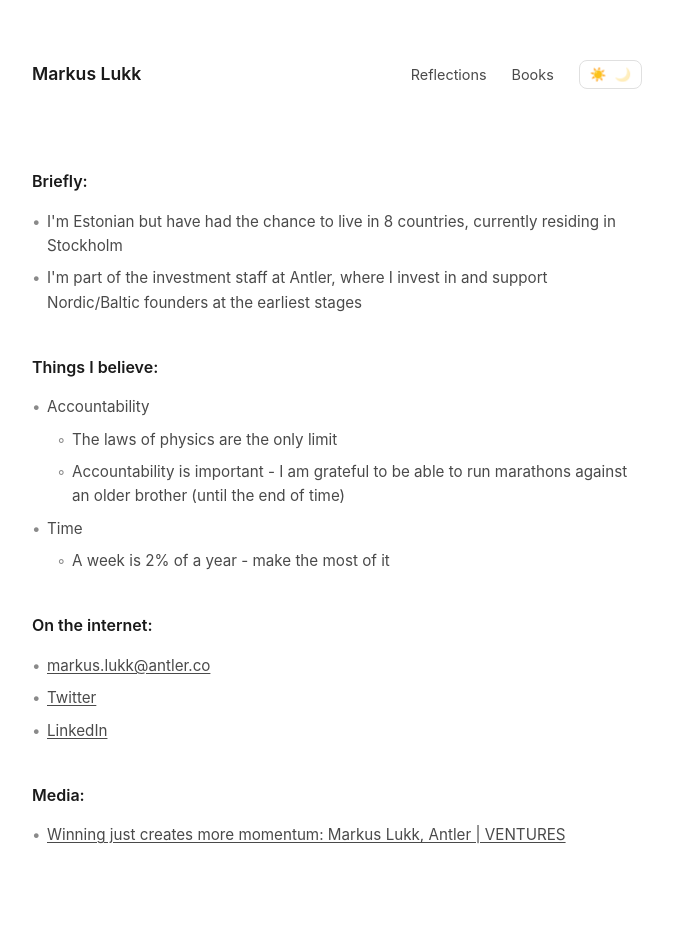
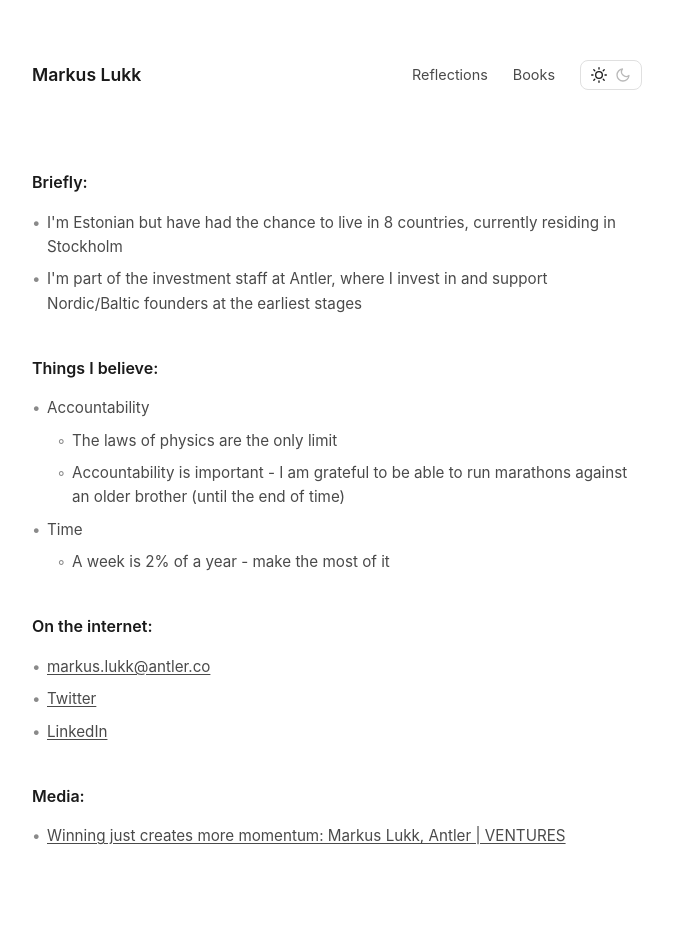
Before and after one commit to markuslukk/markuslukk.github.io, a Jekyll site: the page built from index.html, in a window 1280 px wide. Shown: the whole page, without its empty margins (303-976 px from the left). Built offline with Jekyll 4.4.1, drawn with Linux system fonts in a browser that asks for light colours.

Commit message:
Update index.html

```diff
--- a/index.html
+++ b/index.html
@@ -8,10 +8,22 @@
     <nav>
       <a href="/reflections">Reflections</a>
       <a href="/books">Books</a>
-      <button id="theme-toggle" class="theme-toggle">
-        <span class="toggle-icon sun">☀️</span>
-        <span class="toggle-icon moon">🌙</span>
-      </button>
+      <button class="theme-toggle" aria-label="Toggle theme">
+      <svg class="toggle-icon sun" width="16" height="16" viewBox="0 0 24 24" fill="none" stroke="currentColor" stroke-width="2" stroke-linecap="round" stroke-linejoin="round">
+        <circle cx="12" cy="12" r="5"></circle>
+        <line x1="12" y1="1" x2="12" y2="3"></line>
+        <line x1="12" y1="21" x2="12" y2="23"></line>
+        <line x1="4.22" y1="4.22" x2="5.64" y2="5.64"></line>
+        <line x1="18.36" y1="18.36" x2="19.78" y2="19.78"></line>
+        <line x1="1" y1="12" x2="3" y2="12"></line>
+        <line x1="21" y1="12" x2="23" y2="12"></line>
+        <line x1="4.22" y1="19.78" x2="5.64" y2="18.36"></line>
+        <line x1="18.36" y1="5.64" x2="19.78" y2="4.22"></line>
+      </svg>
+      <svg class="toggle-icon moon" width="16" height="16" viewBox="0 0 24 24" fill="none" stroke="currentColor" stroke-width="2" stroke-linecap="round" stroke-linejoin="round">
+        <path d="M21 12.79A9 9 0 1 1 11.21 3 7 7 0 0 0 21 12.79z"></path>
+      </svg>
+    </button>
     </nav>
   </header>
     <div class="section">
```
